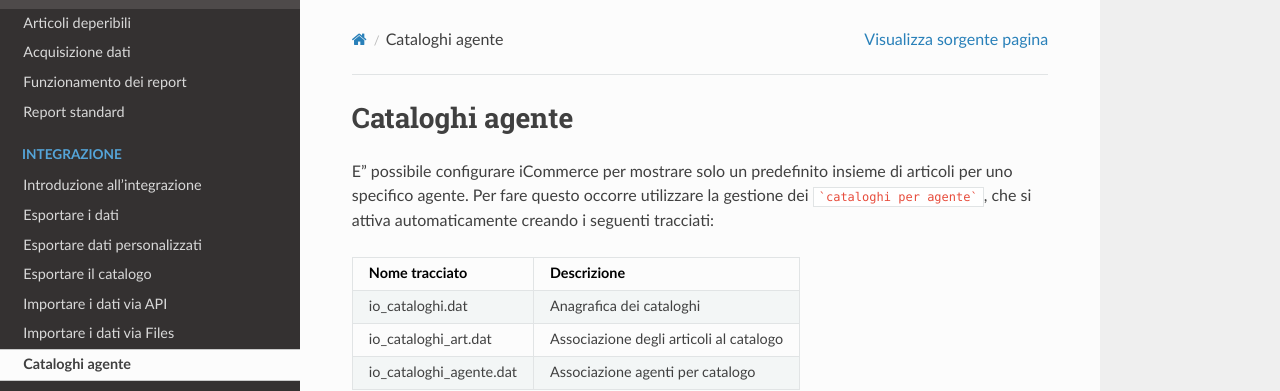
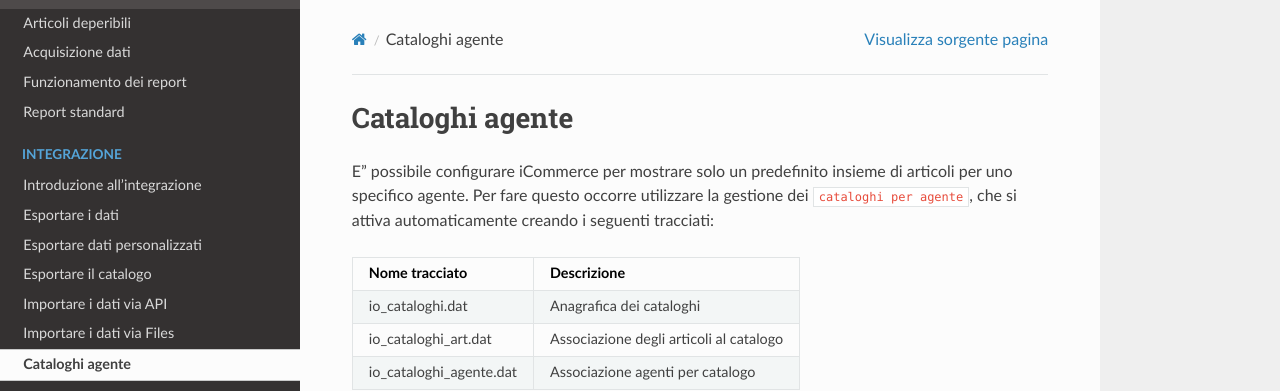
Before and after one commit to wedoit-io/doc-icommerce, a Sphinx documentation site: the page built from source/cataloghi-agente.rst, in a window 1280 px wide. Shown: the top 391 px of the page. Built offline with Sphinx 7.4.7 and the Read the Docs theme 2.0.0, drawn with Linux system fonts in a browser that asks for light colours.

````diff
--- a/source/cataloghi-agente.rst
+++ b/source/cataloghi-agente.rst
@@ -3,7 +3,7 @@ Cataloghi agente
 
 E' possibile configurare iCommerce per mostrare solo un predefinito insieme
 di articoli per uno specifico agente.
-Per fare questo occorre utilizzare la gestione dei ```cataloghi per agente```,
+Per fare questo occorre utilizzare la gestione dei ``cataloghi per agente``,
 che si attiva automaticamente creando i seguenti tracciati:
 
 ========================  ============================================
````
